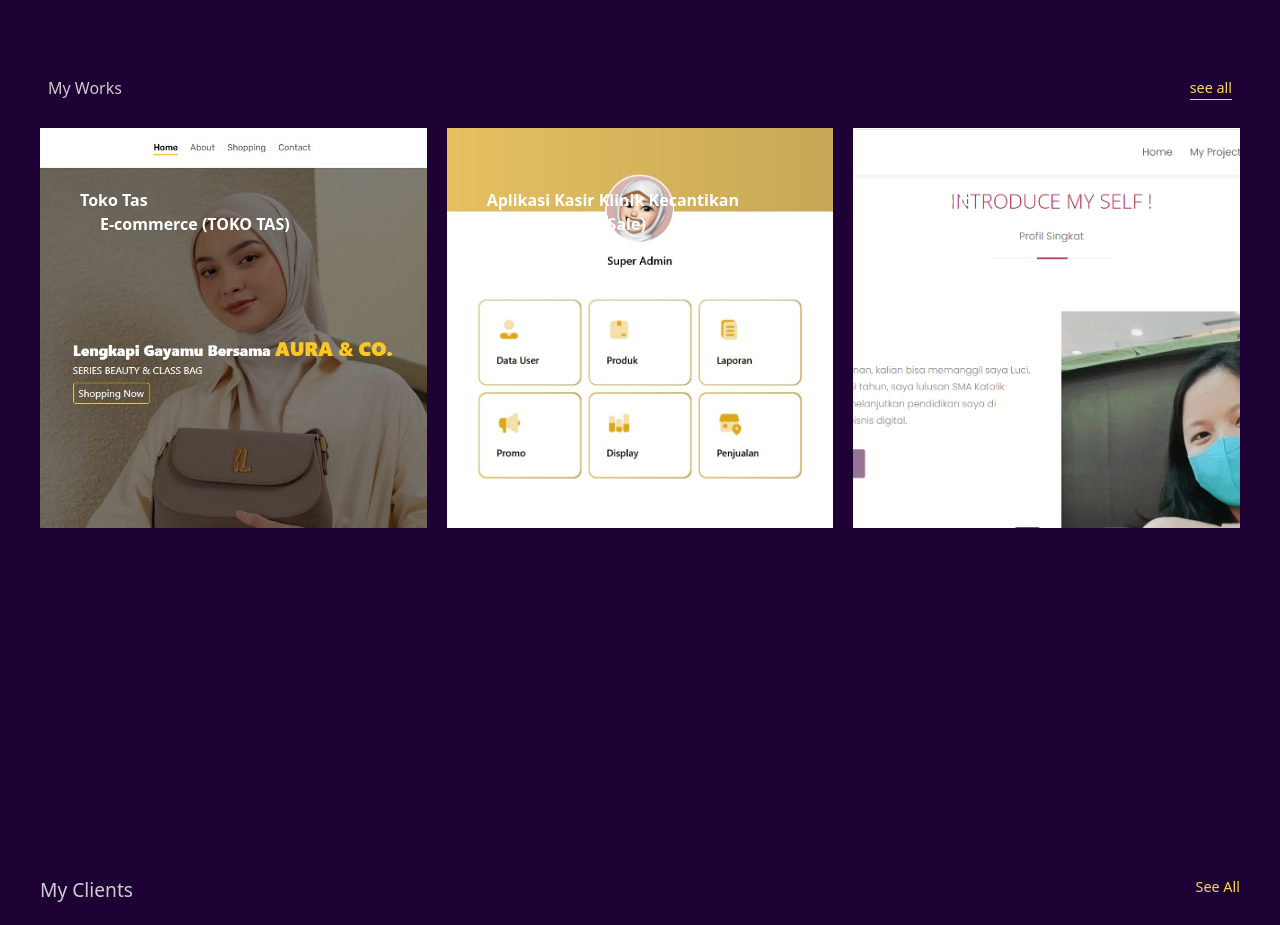
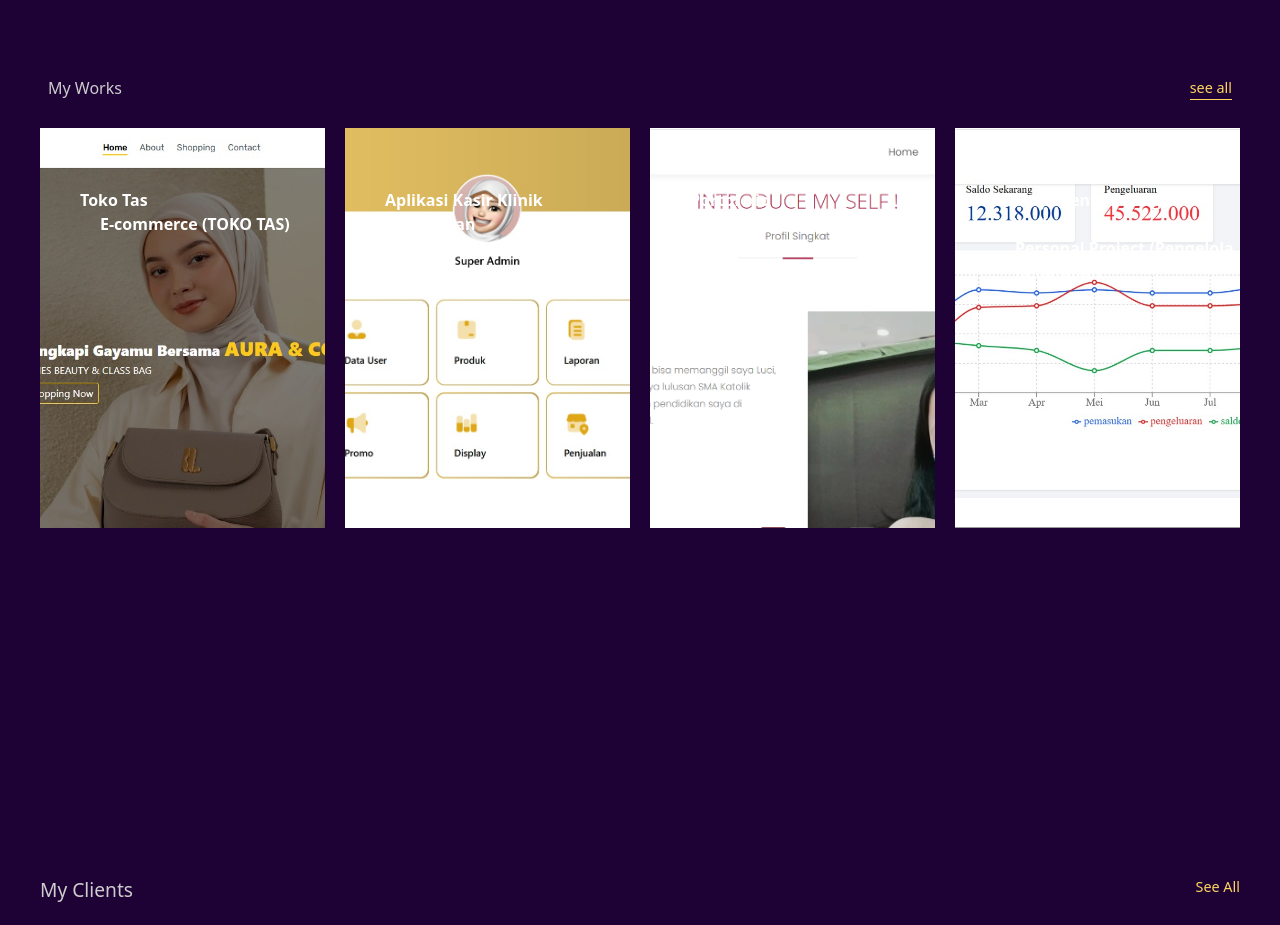
Before and after one commit to bileam/Portofolio, a React (Vite) app: page / in a window 1280 px wide. Shown: the part 5960-6885 px from the top of the page. Built offline with nearby package versions, Linux system fonts and the light colour scheme.

Commit message:
update Works

```diff
--- a/public/data/Works.json
+++ b/public/data/Works.json
@@ -22,5 +22,13 @@
     "namaProject": "Portofolio",
     "Deskripsi": "membangun aplikasi portofolio berbasis web mengembangkan aplikasi web menggunakan html,css,javascript",
     "link": "#"
+  },
+  {
+    "id": 3,
+    "gambar": "/Gambar/keuangan.jpeg",
+    "nama": "Personal Project (Pengelola Keuangan)",
+    "namaProject": "Manajement Keuangan pribadi",
+    "Deskripsi": "membangun aplikasi Manajement keuangan agar dapat mengelola pengeluaran dan pemasukan  berbasis web mengembangkan aplikasi web menggunakan html,css,javascript",
+    "link": "https://pengelolakeuangan.vercel.app/"
   }
 ]
--- a/src/Components/Galery/Frends.jsx
+++ b/src/Components/Galery/Frends.jsx
@@ -1,5 +1,6 @@
 import { useEffect, useState } from "react";
 import { Friend } from "../../dataArray/Friend";
+import Zoom_in from "../Animasi/Zoom_in";
 const Frends = () => {
   const [loading, setLoading] = useState(true);
   const [data, setData] = useState([]);
@@ -18,12 +19,12 @@ const Frends = () => {
   }
   return (
     <div className="flex  md:flex-row flex-col items-center  md:justify-center">
-      <div className="grid lg:grid-cols-4 md:grid-cols-3 grid-cols-2 auto-rows-[100px] ">
+      <Zoom_in className="grid lg:grid-cols-4 md:grid-cols-3 grid-cols-2 auto-rows-[100px] w-full">
         {data.map((item, index) => (
           <div
             key={index}
             style={{ gridRow: `span ${item.row}` }}
-            className="overflow-hidden hover:scale-95 duration-500 transition-all"
+            className="overflow-hidden hover:scale-95 duration-500 transition-all w-full border "
           >
             <img
               src={item.gambar}
@@ -32,7 +33,7 @@ const Frends = () => {
             />
           </div>
         ))}
-      </div>
+      </Zoom_in>
     </div>
   );
 };
--- a/src/Components/Myworks.jsx
+++ b/src/Components/Myworks.jsx
@@ -60,7 +60,7 @@ const Myworks = () => {
           </button>
         </div>
 
-        <div className="flex flex-col md:flex-wrap md:flex-row gap-5 md:gap-5 px-2 md:px-0 ">
+        <div className="flex flex-col md:flex-wrap md:flex-row gap-2 lg:gap-5 px-2 md:px-0 ">
           {/* {datas.map((item, index) => (
             <Zoom_in className="w-full">
               <div
@@ -95,7 +95,7 @@ const Myworks = () => {
             <div
               key={index}
               onClick={() => handleCleck(index)}
-              className={`flex md:w-[32%] flex-1 mx-auto
+              className={`flex lg:w-full flex-1 mx-auto
 
                group  md:bg-linear-to-r md:from-transparent md:to-transparent  h-100 transition-all duration-700 ease-in-out  overflow-hidden w-full scale-100`}
             >
```
Also changed, not shown: public/Gambar/keuangan.jpeg (added).
